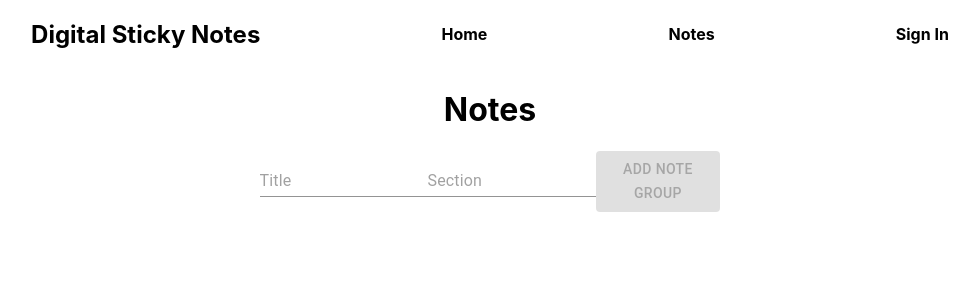
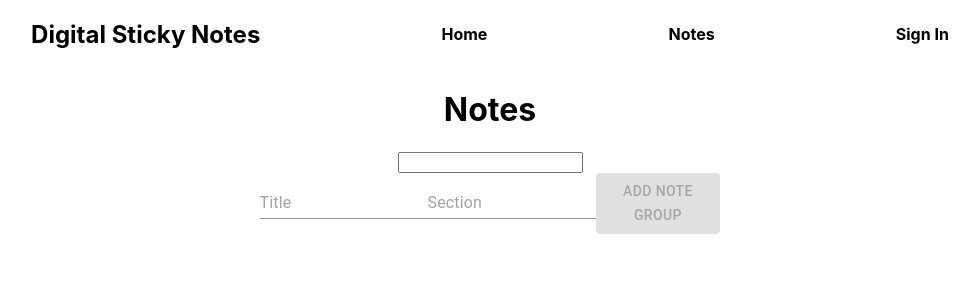
Before and after one commit to DustinG98/DigitalStickyNotes, a React (Create React App) app in the folder digital-sticky-notes/: page /login in a window 1280 px wide. Both pictures are taken after typing "name@example.com", "Sample123" into the empty fields and a click on the button "Sign In". Shown: the top 300 px of the page, without its empty margins (150-1129 px from the left). Built offline with nearby package versions, Linux system fonts and the light colour scheme; what draft-js-custom-styles would draw is missing.

Commit message:
Added search form to search through note group titles

```diff
--- a/digital-sticky-notes/src/pages/notes/NoteGroups.js
+++ b/digital-sticky-notes/src/pages/notes/NoteGroups.js
@@ -12,7 +12,7 @@ import Button from '@material-ui/core/Button'
 import { addNoteGroup } from './actions'
 
 const NoteGroups = (props) => {
-    const { noteGroups } = props;
+    const { noteGroups, searchTerm } = props;
     const [title, setTitle] = useState("")
     const [section, setSection] = useState("")
     //add note group
@@ -25,25 +25,12 @@ const NoteGroups = (props) => {
          dispatch(addNoteGroup(title, section))
     }
 
-    // const handleAddNote = () => {
-    //     const { dispatch, noteGroupID } = props;
-    //     const { text } = title;
-
-    //     if(text) {
-    //         setTitle("")
-    //         dispatch(addNoteGroup(noteGroupID, text))
-    //     }
-    //     return
-    // }
-
-
-
-    //handle submit
-    // const handleSubmit = event => {
-    //     event.preventDefault();
-    //     setNoteGroup({title: ""})
-    //     addNoteGroup(noteGroup)
-    // }
+    const filteredNoteGroups = noteGroups.filter(noteGroup => {
+        if(noteGroup.title.includes(searchTerm)) {
+            return noteGroup
+        }
+        return null;
+    })
 
     //handle change
     const handleTitleChange = event => {
@@ -65,7 +52,7 @@ const NoteGroups = (props) => {
             </div>
             <div className="noteGroups">
 
-                {noteGroups !== undefined ? noteGroups.map(noteGroup => {
+                {filteredNoteGroups === [] ? noteGroups.map(noteGroup => {
                    return <Card className="noteGroup" key={noteGroup.id}>
                        {/* <button onClick={() => deleteNoteGroup(noteGroup.id)}>Delete Note Group</button> */}
                         <h2>{noteGroup.title}</h2>
@@ -74,7 +61,16 @@ const NoteGroups = (props) => {
                             <NoteCardHeader noteGroupID={noteGroup.id} key={noteGroup.id} notes={noteGroup.notes} section={noteGroup.section}/>
                        </div>
                     </Card>
-                }) : null}
+                }) : filteredNoteGroups.map(noteGroup => {
+                    return <Card className="noteGroup" key={noteGroup.id}>
+                       {/* <button onClick={() => deleteNoteGroup(noteGroup.id)}>Delete Note Group</button> */}
+                        <h2>{noteGroup.title}</h2>
+                       <AddNote noteGroupId={noteGroup.id} />
+                       <div style={{ overflowY: 'auto', width: '100%' }}>
+                            <NoteCardHeader noteGroupID={noteGroup.id} key={noteGroup.id} notes={noteGroup.notes} section={noteGroup.section}/>
+                       </div>
+                    </Card>
+                })}
 
             </div>
         </div>
--- a/digital-sticky-notes/src/pages/notes/Notes.js
+++ b/digital-sticky-notes/src/pages/notes/Notes.js
@@ -1,13 +1,16 @@
-import React from 'react'
+import React, { useState } from 'react'
 import NoteGroups from './NoteGroups'
-
+import SearchForm from './components/searchform/SearchForm'
 
 const Notes = () => {
+        const [ searchTerm, setSearchTerm ] = useState("")
       return (
         <div style={{ display: 'flex', justifyContent: 'center', alignItems: 'center', flexDirection: 'column' }}>
             <h1>Notes</h1>
+            {console.log(searchTerm)}
             {/* NOTES PAGE - ADD NOTE FORM & CURRENT NOTES - PASSING PROPS */}
-                <NoteGroups />
+                <SearchForm setSearchTerm={setSearchTerm} searchTerm={searchTerm}/>
+                <NoteGroups searchTerm={searchTerm}/>
             {/* <NoteCard notes={notes} /> */}
         </div>
       )
--- /dev/null
+++ b/digital-sticky-notes/src/pages/notes/components/searchform/SearchForm.js
@@ -0,0 +1,22 @@
+import React from 'react'
+import { connect } from 'react-redux'
+
+const SearchForm = (props) => {
+    const { setSearchTerm, searchTerm } = props;
+
+    const handleChange = (e) => {
+        setSearchTerm(e.target.value)
+    }
+    return (
+        <div>
+            <input onChange={e => handleChange(e)} value={searchTerm}/>
+        </div>
+    )
+}
+
+const mapStateToProps = state => ({
+    noteGroups: state.noteGroups
+  })
+
+
+export default connect(mapStateToProps)(SearchForm)
```
Also changed, not shown: 1 other file (tests, documents, lock files or other folders).
